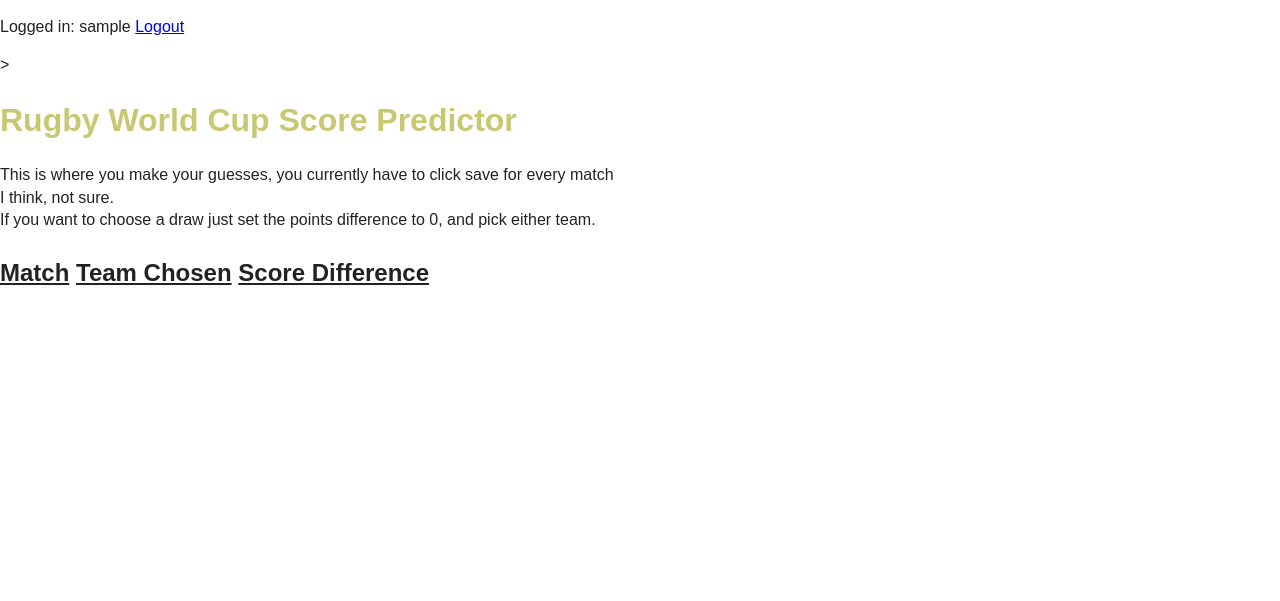
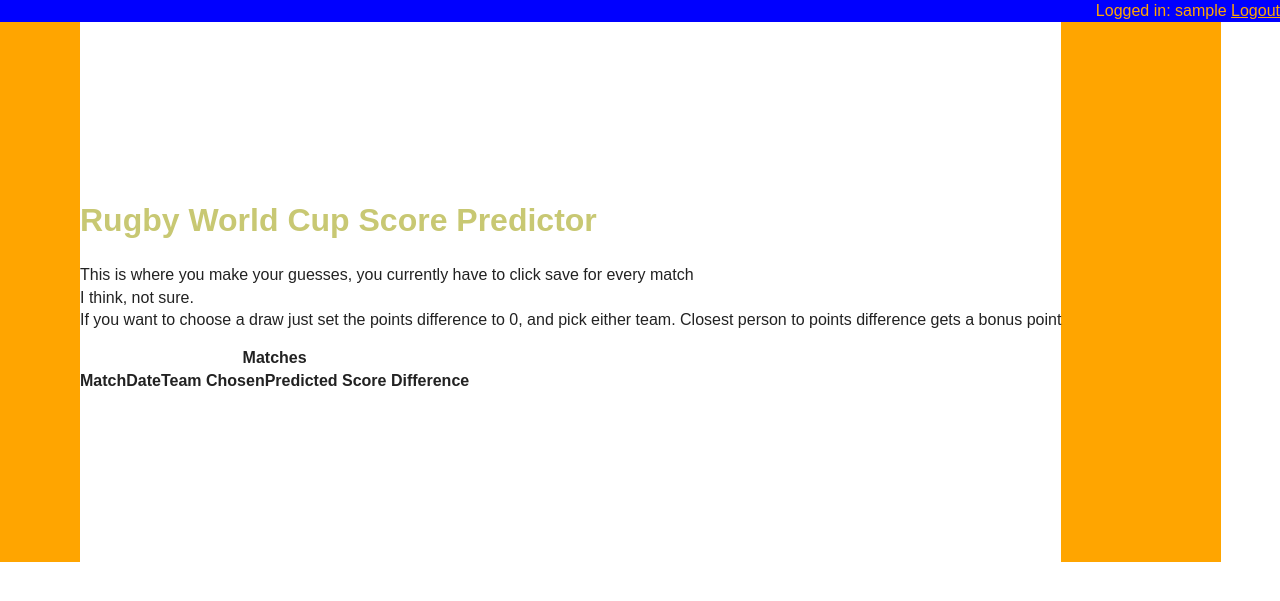
Before and after one commit to BarnettMichael/website, a Django app: page /rwc/guesses in a window 1280 px wide. Shown: the top 601 px of the page. Run offline with Django 3.2, Linux system fonts and the light colour scheme; a user stored in the database is signed in; tables that the repository leaves empty hold one stand-in row (values such as "Sample post"); lists and menus that the app fills with data are empty; some libraries are stand-ins or nearby versions.

Commit message:
changed implementation of admin.update_scores, inital css improvements

```diff
--- a/rwc/templates/rwc/rwc_guesses.html
+++ b/rwc/templates/rwc/rwc_guesses.html
@@ -11,6 +11,7 @@
         <p>This is where you make your guesses, you currently have to click save for every match</br>
             I think, not sure.</br>
             If you want to choose a draw just set the points difference to 0, and pick either team.
+            Closest person to points difference gets a bonus point
         </p>
         <!-- <p><a class="btn btn-primary btn-lg" href="#" role="button">Learn more &raquo;</a></p> -->
       </div>
@@ -19,7 +20,33 @@
     <div class="container">
       <div class="row">
         <div class="col-md-4">
-            <h2><p><u>Match</u>
+            <table>
+                <thead>
+                    <tr><th colspan="5"> Matches</th></tr>
+                    <tr>
+                        <th>Match</th>
+                        <th>Date</th>
+                        <th>Team Chosen</th>
+                        <th colspan="2">Predicted Score Difference</th>
+                    </tr>
+                </thead>
+                <tbody>
+                    {% for form in forms %}
+                    <form method="post" class="guess-form"> {% csrf_token %}
+                    <tr>
+                        <td>{{ form.match }}</td>
+                        <td>{{ form.time }}</td>
+                        <td>{{ form.winning_team}}</td>
+                        <td>{{ form.score_difference }}</td>
+                        <td>
+                            <button type="submit" class="save btn btn-default">Save</button>
+                        </td>
+                    </tr>
+                    </form>
+                    {% endfor %}
+                </tbody>
+            </table>
+            <!--<h2><p><u>Match</u>
                    <u>Team Chosen</u>
                    <u>Score Difference</u>
                </p>
@@ -36,7 +63,7 @@
                 </form>
                 </br>
                 {% endfor %}
-            </h3>
+            </h3> -->
         </div>
 
       </div>
--- a/website/settings.py
+++ b/website/settings.py
@@ -26,9 +26,11 @@ BASE_DIR = os.path.dirname(os.path.dirname(os.path.abspath(__file__)))
 SECRET_KEY = security.SECRET_KEY
 
 # SECURITY WARNING: don't run with debug turned on in production!
-DEBUG = False
+DEBUG = True
 
-ALLOWED_HOSTS = []
+ALLOWED_HOSTS = [
+    '.pythonanywhere.com'
+]
 
 
 # Application definition
--- a/website/static/css/main.css
+++ b/website/static/css/main.css
@@ -60,11 +60,26 @@ textarea {
     color: rgba(200, 200, 115, 1);
     }
 
+.navbar {
+    background-color: blue;
+    color: orange;
+    text-align: right;
+}
 
+.navbar a {
+    color: orange;
+}
 
+td.leftpanel, td.rightpanel {
+    width:5em;
+    height:540px;
+    background-color:orange;
+}
 
-
-
+td.rightpanel {
+    width: 10em;
+    align: right;
+}
 
 
 
--- a/website/templates/base.html
+++ b/website/templates/base.html
@@ -12,8 +12,8 @@
         <meta name="viewport" content="width=device-width, initial-scale=1">
         <link rel="apple-touch-icon" href="apple-touch-icon.png">
 
-        <link rel="stylesheet" href="{% static 'css/normalize.min.css' %}">
-        <link rel="stylesheet" href="{% static 'css/main.css' %}">
+        <link rel="stylesheet" href="{% static 'css/normalize.min.css' %}" type="text/css">
+        <link rel="stylesheet" href="{% static 'css/main.css' %}" type="text/css">
 
         <script src="{% static 'js/vendor/modernizr-2.8.3-respond-1.4.2.min.js' %}"></script>
 
@@ -26,9 +26,8 @@
         <p class="browserupgrade">You are using an <strong>outdated</strong> browser. Please <a href="http://browsehappy.com/">upgrade your browser</a> to improve your experience.</p>
         <![endif]-->
         {% block navbar %}
-        <span>
-            <p>
-                Logged in:
+        <div class="navbar">
+            Logged in:
                 {% if user.username == "" %}
                     none
                     <a class="btn btn-default" href="{% url 'login' %}" role="button">Login</a>
@@ -36,12 +35,19 @@
                     {{ user.username }}
                     <a class="btn btn-default" href="{% url 'logout' %}" role="button">Logout</a>
                 {% endif %}
+        </div>
+        {% endblock %}
+        <div class="table">
+            <table>
+                <tr>
+        <td class="leftpanel"></td>
 
-            </p>
-        </span>>
-        {% endblock %}
+        <td class="content" align="top"> {% block content %}{% endblock %} </td>
 
-        {% block content %}{% endblock %}
+        <td class="rightpanel"></td>
+                </tr>
+            </table>
+        </div>
 
         <script src="//ajax.googleapis.com/ajax/libs/jquery/1.11.2/jquery.min.js"></script>
         <script>window.jQuery || document.write('<script src="static/js/vendor/jquery-1.11.2.min.js"><\/script>')</script>
```
Also changed, not shown: rwc/admin.py (+61 -17 lines), rwc/templates/rwc/rwc_home.html (+8 -1 lines).
